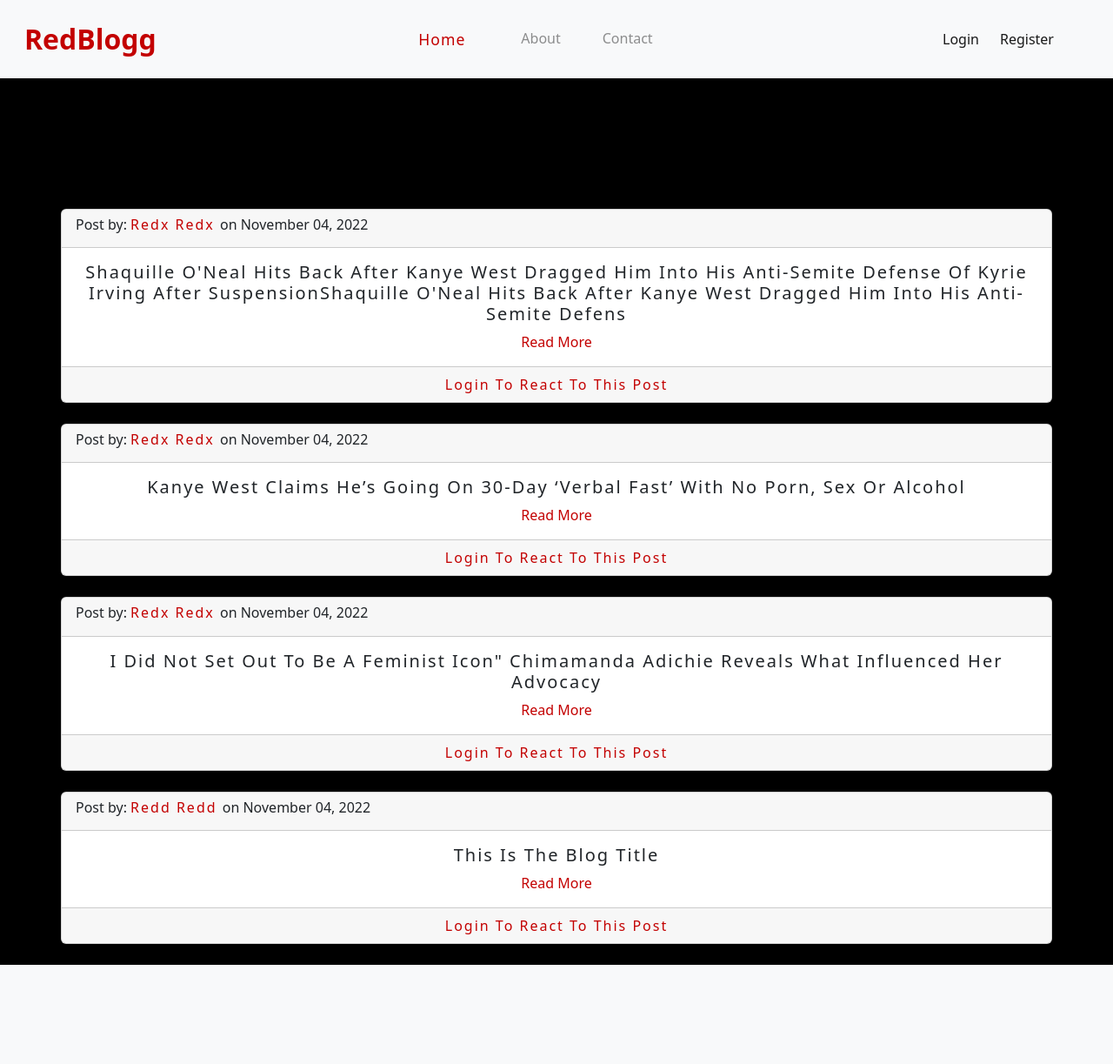
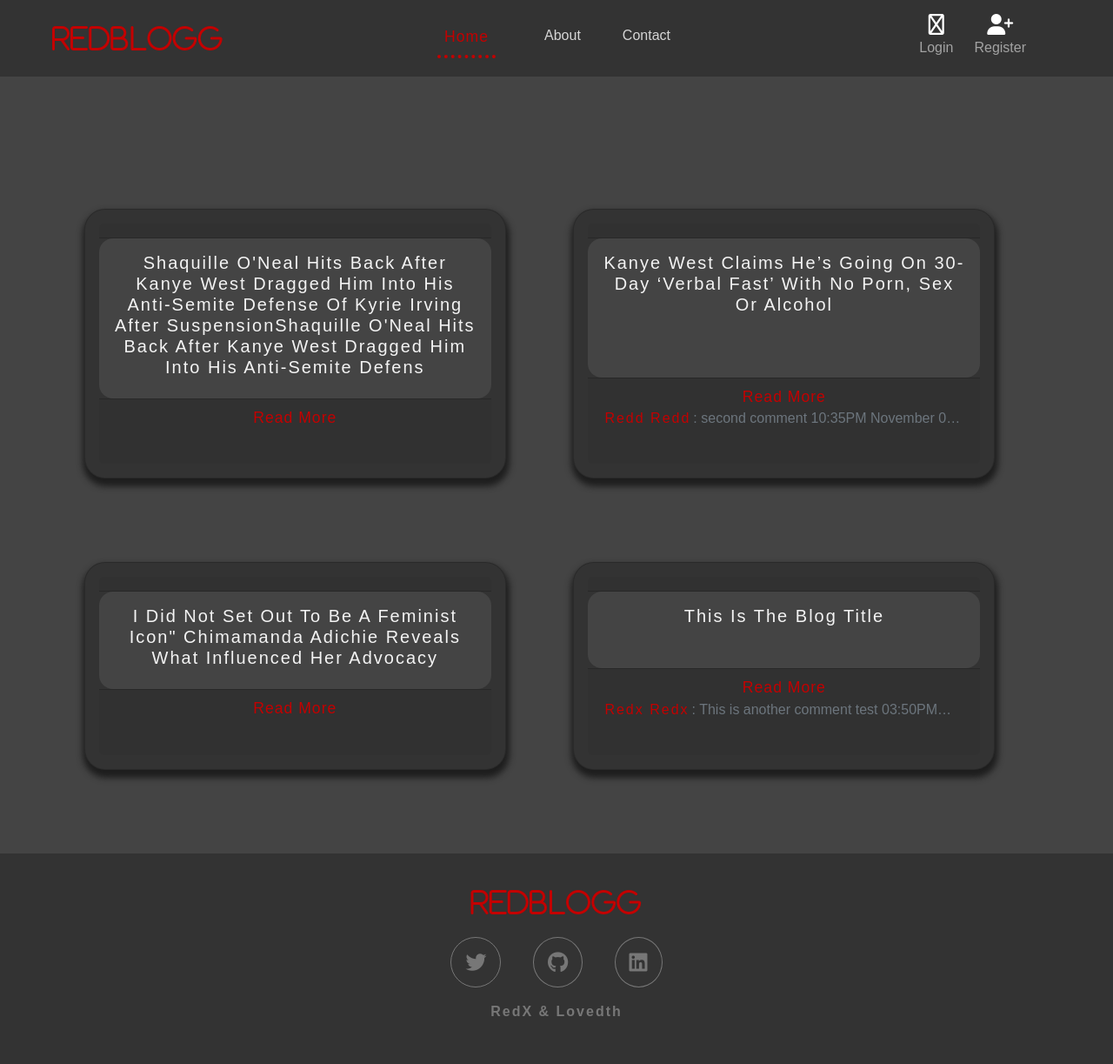
Before and after one commit to Unique-Red/altschool_BE_SSEP, a Flask app: page / in a window 1280 px wide. Shown: the whole page at 87% size. Before the commit the page ends 1109 px from the top, so only its background shows below. Run offline with Flask 3, Linux system fonts and the light colour scheme; some libraries are stand-ins or nearby versions.

Commit message:
modifications done for home

```diff
--- /dev/null
+++ b/blog/static/main.js
@@ -0,0 +1,11 @@
+const like1 = document.getElementById('like1')
+const like2 = document.getElementById('like2')
+const like3 = document.getElementById('like3')
+const like4 = document.getElementById('like4')
+
+
+like1.addEventListener("click",(e)=>{e.preventDefault()})
+like2.addEventListener("click",(e)=>{e.preventDefault()})
+like3.addEventListener("click",(e)=>{e.preventDefault()})
+like4.addEventListener("click",(e)=>{e.preventDefault()})
+console.log('js active')
--- a/blog/static/style.css
+++ b/blog/static/style.css
@@ -6,17 +6,18 @@
     padding:0;
     box-sizing:border-box;
     text-decoration: none !important;
+    font-family: 'Montserrat', sans-serif;
 }
 body{
-    background-color: #000;
-    /* color:#f3f3f3; */
+    background-color: #444;
 }
 nav.navbar.navbar-expand-lg.bg-light {
     position: fixed;
     top: 0;
     z-index: 999;
     width: 100%;
-    padding: 1rem;
+    padding: 0.5rem 3rem;
+    background-color: #333 !important;
 }
 ul.navbar-nav.me-auto {
     margin: 0 auto;
@@ -26,8 +27,15 @@ li.nav-item {
 }
 a.navbar-brand {
     font-size: 2rem;
-    font-weight: 700;
+    font-family: 'Font Awesome 6 Free';
+    font-weight: 500;
+    letter-spacing: 1.1px;
     color: #c30000;
+    transition: 0.3s ease-in-out;
+}
+a.navbar-brand:hover{
+    color: #c30000 !important;
+    opacity:0.7;
 }
 .container.base{
     padding: 15rem 0 0;
@@ -35,9 +43,12 @@ a.navbar-brand {
 a.nav-link{
     transition:0.3s cubic-bezier(0.68, -0.55, 0.265, 1.55);
     opacity: 0.8;
+    color:#fff !important;
 }
 a.nav-link:hover{
     letter-spacing:2px;
+    color:#fff !important;
+
 }
 a.nav-link.active {
     font-weight: 500;
@@ -47,6 +58,7 @@ a.nav-link.active {
     margin-right: 1rem;
     opacity: 1;
     color:var(--accent-color) !important;
+    border-bottom: 4px dotted;
 
 }
 a.nav-link.active:hover{
@@ -67,19 +79,17 @@ a.nav-ico {
     flex-direction: column;margin-right: 1.5rem;
     margin-right: 1.5rem;
     transition: 0.3s ease-in-out;
+    color: #fff;
 }
 a.nav-ico i{
     font-size: 1.5rem;
     margin-bottom:5px;
 }
 a.nav-ico h6{
-    color:#5a5a5a;
+    color:#a3a3a3;
 }
 a.nav-ico:hover i{
     color:var(--accent-color);
-}
-i{
-    color: var(--accent-color);
 }
 
 .card-header h6{
@@ -95,24 +105,45 @@ i{
     color:var(--accent-color);
     letter-spacing: 2px;
 }
+.card-footer a{
+    margin:0 3px;
+}
 .card-text a{
     text-decoration: underline;
 }
-a, button{
+a#read{
     color:var(--accent-color);
+    font-weight: 500;
+    letter-spacing: 1px;
+    font-size: 1.1rem;
 }
-a:hover, button:hover{
-    color: red;
-    letter-spacing: 1px;
-}
-/* .card-body p{
+.card-footer p{
     white-space: normal;
     overflow: hidden;
     text-overflow: ellipsis;
     display: -webkit-box;
-    -webkit-line-clamp: 3;
+    -webkit-line-clamp: 1;
     -webkit-box-orient: vertical;
-} */
+}
+.row{
+    justify-content:space-evenly;
+}
+.card.text-center {
+    margin-bottom: 6rem;
+    background: #333;
+    color: #f3f3f3;
+    transition: 0.3s ease-in-out;
+    padding:1rem;
+    border-radius:1.5rem;
+    box-shadow: 1px 6px 7px 3px #1e1e1e;
+}
+.card.text-center:hover{
+    box-shadow: 0px 0px 10px 7px var(--accent-color);
+}
+.card-body {
+    background: #444;
+    border-radius: 1rem;
+}
 .post-info{
     text-align: right;
     color: aliceblue;
@@ -124,19 +155,79 @@ a:hover, button:hover{
 }
 .post-content{
     color: #fff;
-    font-family: 'Times New Roman', Times, serif;
     padding-bottom: 10rem;
+    text-align: justify;
+    font-size: 1.4rem;
 }
 .like, .comment{
     color: white;
+    margin-top: 2rem;
+
+}
+.like.post{
+    display: flex;
+    justify-content: space-between;
+    align-items: center;
 }
 .like i, .comment i{
     font-size: 1.5rem;
-    margin-right: 0.5rem;
+    margin: 0 0.5rem;
+    color: var(--accent-color);
 }
 .btn{
     width: 100%;
 }
+input#comment,
+button#button-addon2 {
+    margin-bottom: 1rem;
+    padding: 1rem;
+}
 .like p{
+    color: #f3f3f3;
+    display: inline-flex;
+    flex-direction: row;
+    align-items: center;
+    border-left: 1px solid;
+    padding-left: 1rem;
+}
+i.fa-solid.fa-comment ,
+i.fa-regular.fa-comment
+{
     color: var(--accent-color);
 }
+a#name{
+    color: #ff0000;
+    text-transform: capitalize;
+    font-weight:800;
+}
+/* ******************************************** */
+.footer {
+    width: 100%;
+    height: 100%;
+    margin: 0;
+    padding: 1rem 0;
+    background: #333;
+}
+.footer-container{
+    display: flex;
+    flex-direction: column;
+    align-items: center;
+    justify-content: space-evenly;
+    text-align: center;
+    padding: 1rem;
+}
+.socials i {
+    font-size: 1.5rem;
+    margin: 1rem;
+    border: 1px solid #777;
+    padding: 1rem;
+    border-radius: 50%;
+    display: inline-flex;
+    color: #777;
+    align-items: center;
+}
+.footer-container p {
+    color: #777;
+    font-weight: 600;
+    letter-spacing: 2px;
+}
--- a/blog/templates/base.html
+++ b/blog/templates/base.html
@@ -6,6 +6,9 @@
     <title>{% block title %}{% endblock %} </title>
     <link href="https://cdn.jsdelivr.net/npm/bootstrap@5.2.2/dist/css/bootstrap.min.css" rel="stylesheet" integrity="sha384-Zenh87qX5JnK2Jl0vWa8Ck2rdkQ2Bzep5IDxbcnCeuOxjzrPF/et3URy9Bv1WTRi" crossorigin="anonymous">
     <link rel="stylesheet" href="{{ url_for('static', filename='style.css')}}"/>
+    <link rel="preconnect" href="https://fonts.googleapis.com">
+    <link rel="preconnect" href="https://fonts.gstatic.com" crossorigin>
+    <link href="https://fonts.googleapis.com/css2?family=Lobster&family=Montserrat+Alternates&display=swap" rel="stylesheet">
     <script src="https://kit.fontawesome.com/a303ed8720.js" crossorigin="anonymous"></script>
   </head>
   <body>
@@ -23,7 +26,7 @@
             <li class="nav-item">
               <a class="nav-link" aria-current="page" href="#">About</a>
             </li>
-            <li class="nav-item">
+            <li class="nav-item"></h6>
               <a class="nav-link" href="#">Contact</a>
             </li>
           </ul>
@@ -32,14 +35,15 @@
             <a class="nav-ico" href="{{url_for('create_post')}}"><i class="fa-regular fa-pen-to-square"></i><h6>Write blog</h6></a>
             <a class="nav-ico" href="{{url_for('logout')}}"><i class="fa-solid fa-right-from-bracket"></i><h6>Log out</h6></a>
             {% else %}
-              <a class="nav-ico" href="{{url_for('login')}}">Login</a>
-              <a class="nav-ico" href="{{url_for('signup')}}">Register</a>
+              <a class="nav-ico" href="{{url_for('login')}}"><i class="fa-regular fa-right-to-bracket"></i><h6>Login</h6></a>
+              <a class="nav-ico" href="{{url_for('signup')}}"><i class="fa-solid fa-user-plus"></i><h6>Register</h6></a>
             {% endif %}
           </div>
         </div>
       </div>
     </nav>
     <div class="container base">
+<div class="row">
 
       {% with messages = get_flashed_messages(with_categories=true ) %}
         {% if messages %}
@@ -51,7 +55,20 @@
         {% endif %}
       {% endwith %}
       {% block content %}{% endblock %}
+</div>
+</div>
+<div class="footer">
+  <div class="footer-container">
+    <a class="navbar-brand" href="{{url_for('home')}}">RedBlogg</a>
+    <div class="socials">
+      <i class="fa-brands fa-twitter"></i>
+      <i class="fa-brands fa-github"></i>
+      <i class="fa-brands fa-linkedin"></i>
     </div>
+    <p>RedX & Lovedth</p>
+  </div>
+</div>
     <script src="https://cdn.jsdelivr.net/npm/bootstrap@5.2.2/dist/js/bootstrap.bundle.min.js" integrity="sha384-OERcA2EqjJCMA+/3y+gxIOqMEjwtxJY7qPCqsdltbNJuaOe923+mo//f6V8Qbsw3" crossorigin="anonymous"></script>
+    <script src="{{ url_for('static', filename='main.js')}}"></script>
   </body>
 </html>
--- a/blog/templates/home.html
+++ b/blog/templates/home.html
@@ -1,71 +1,62 @@
-{% extends "base.html" %}
-{% block title %}
-Home
-{% endblock %}
-{% block header %}
-Home
-{% endblock %}
+{% extends "base.html" %} {% block title %} Home {% endblock %} {% block header
+%} Home {% endblock %} {% block content %} {% for post in posts %}
+  <div class="col-md-5 col-sm-12 card text-center">
+    <div class="card-header">
 
-{% block content %}
-{% for post in posts %}
-  <div class="card text-center">
-    <div class="card-header">
-      <h6>Post by:
-      <a href="/post/{{post.user.firstname}}">
-        {{ post.user.firstname }} {{ post.user.lastname }}
-        </a> on {{ post.date_created.strftime('%B %d, %Y') }} </h6>
-      <div class="like">
-        {% if current_user.is_authenticated %}
-          <p>{{ post.likes|length }}
-          {% if user.id in post.likes|map(attribute="author")|list %}
-            <a href="/like/{{post.id}}"><i class="fas fa-heart"></i></a>
-          {% else %}
-            <a href="/like/{{post.id}}"><i class="far fa-heart"></i></a>
-          {% endif %}
-          </p>
 
-          <!-- {% if user.id == post.author %}
-            <a href="/delete/{{post.id}}"><i class="fas fa-trash"></i></a>
-            <a href="/edit/{{post.id}}">edit</a>
-          {% endif %} -->
-        {% endif %}
-      </div>
     </div>
     <div class="card-body">
       <h5 class="card-title">
         <a>{{post.title}}</a>
       </h5>
-      <a href="{{url_for('single_post', id=post.id)}}">Read More</a>
-
     </div>
     <div class="card-footer text-muted">
-      {% if current_user.is_authenticated %}
+      <a id="read" href="{{url_for('single_post', id=post.id)}}">Read More</a>
+      {% for comment in post.comments[-1:] %}
+      <p style="text-align: left">
+        <a href="/post/{{comment.user.firstname}}"
+          >{{comment.user.firstname}} {{comment.user.lastname}}</a
+        >: {{comment.text}} {{comment.date_created.strftime('%I:%M%p %B %d,
+        %Y')}} {% if user.id == comment.author or user.id == post.author %}
+        <a href="/delete-comment/{{comment.id}}"
+          ><i class="fas fa-trash"></i
+        ></a>
+        {% endif %}
+      </p>
+
+      {% endfor %}
+      <div class="like">
+        {% if current_user.is_authenticated %}
+        <p>
+          {{ post.likes|length }} {% if user.id in
+          post.likes|map(attribute="author")|list %}
+          <a href="/like/{{post.id}}" id="like1"><i class="fas fa-heart"></i></a>
+          {% else %}
+          <a href="/like/{{post.id}}" id='like2'><i class="far fa-heart"></i></a>
+          {% endif %}
+        </p>
+        {% if current_user.is_authenticated %}
         {% if post.comments|length > 1 %}
-          <p>{{post.comments|length}} Comments</p>
-          {% elif post.comments|length == 1 %}
-          <p>{{post.comments|length}} Comment</p>
-          {% else %}
-          <p>View full blog</p>
+        <p>{{post.comments|length}} <i class="fa-solid fa-comment"></i></p>
+        {% elif post.comments|length == 1 %}
+        <p>{{post.comments|length}} <i class="fa-solid fa-comment"></i></p>
+        {% else %}
+        <p>0 <i class="fa-regular fa-comment"></i></p>
         {% endif %}
-        {% for comment in post.comments %}
-          <p style="text-align: left;"> <a href="/post/{{comment.user.firstname}}">{{comment.user.firstname}} {{comment.user.lastname}}</a>: {{comment.text}} {{comment.date_created.strftime('%I:%M%p %B %d, %Y')}}
-            {% if user.id == comment.author or user.id == post.author %}
-            <a href="/delete-comment/{{comment.id}}"><i class="fas fa-trash"></i></a>
-          {% endif %}</p>
-
-        {% endfor %}
-      <!-- <form action="/comment/{{post.id}}" method="post">
-        <div class="input-group mb-3">
-          <input type="text" class="form-control" placeholder="Write comment"  name="comment" id="comment">
-          <button class="btn btn-outline-danger" type="submit" id="button-addon2">Comment</button>
-        </div>
-      </form> -->
-
       {% else %}
       <a href="{{url_for('login')}}">Login to react to this post</a>
       {% endif %}
+        <h6>
+          Post by:
+          <a href="/post/{{post.user.firstname}}">
+            {{ post.user.firstname }} {{ post.user.lastname }}
+          </a>
+          on {{ post.date_created.strftime('%B %d, %Y') }}
+        </h6>
+        {% endif %}
+      </div>
+
     </div>
   </div>
-  <br>
-{% endfor %}
-{% endblock %}
+<br />
+{% endfor %} {% endblock %}
```
Also changed, not shown: blog/templates/post.html (+51 -25 lines), blog/blog.sqlite.
